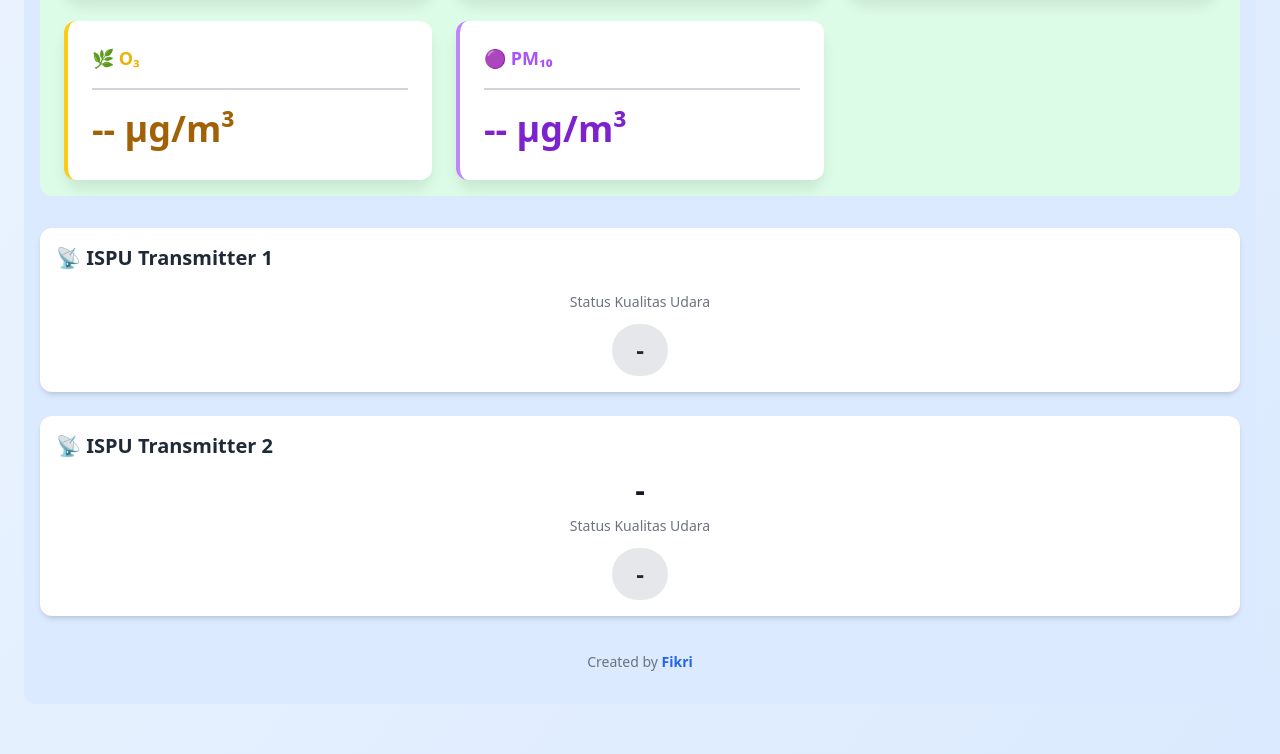
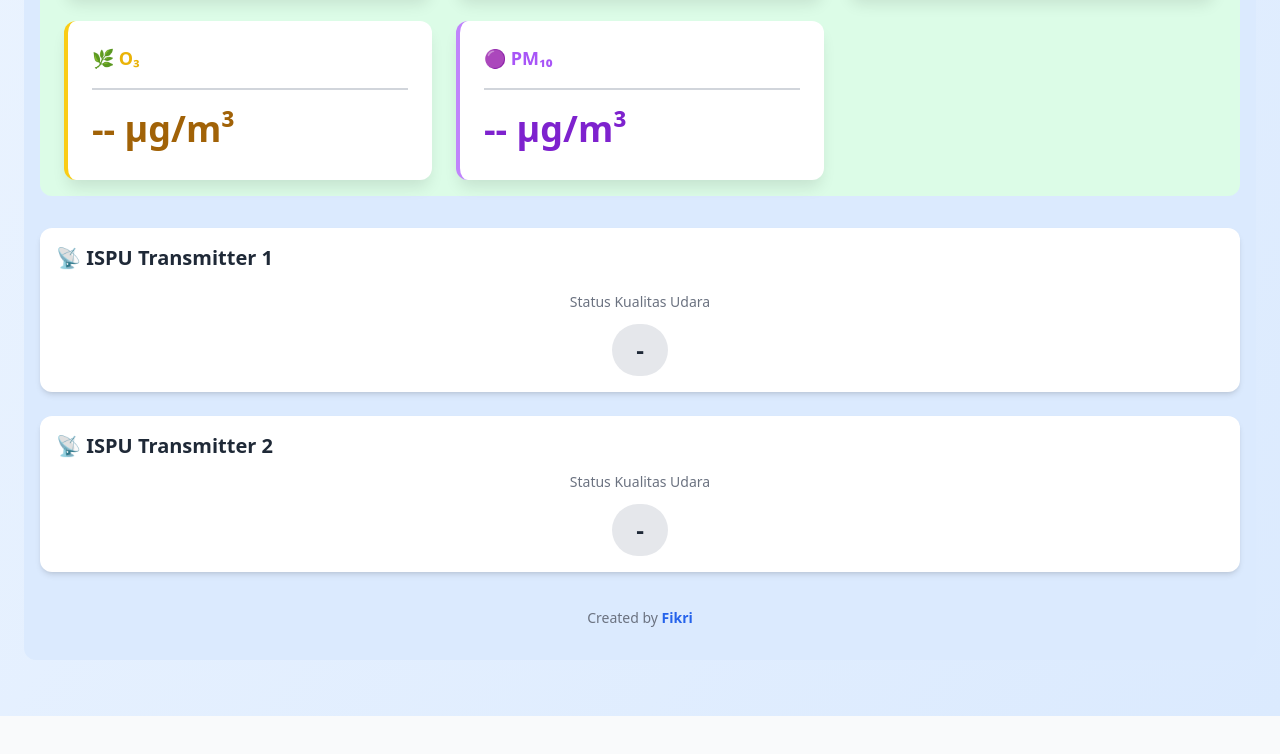
Before and after one commit to Cityzenss/Monitoring_Udara, a plain HTML site: page index.html in a window 1280 px wide. Shown: the part 906-1660 px from the top of the page. After the commit the page ends 1622 px from the top, so only its background shows below. Drawn offline with nearby package versions, Linux system fonts and the light colour scheme; a script that the page names is missing.

Commit message:
Update index.html

```diff
--- a/index.html
+++ b/index.html
@@ -121,10 +121,10 @@
         <div class="bg-white dark:bg-gray-800 rounded-xl shadow-md p-4">
             <h2 class="text-xl font-semibold text-gray-800 dark:text-white mb-3">📡 ISPU Transmitter 2</h2>
             <div class="flex flex-col justify-center items-center gap-2">
-                <div class="text-gray-600 dark:text-gray-300 text-center">
-                    <!--<span class="block text-sm">ISPU</span>-->
+                 <!--<div class="text-gray-600 dark:text-gray-300 text-center">
+                   <span class="block text-sm">ISPU</span>
                     <span id="pm10_2" class="text-3xl font-bold text-gray-900 dark:text-white">-</span>
-                </div>
+                </div>-->
                 <div class="text-center">
                     <span class="block text-sm text-gray-500 dark:text-gray-300 mb-3">Status Kualitas Udara</span>
                     <span id="status_2"
```
